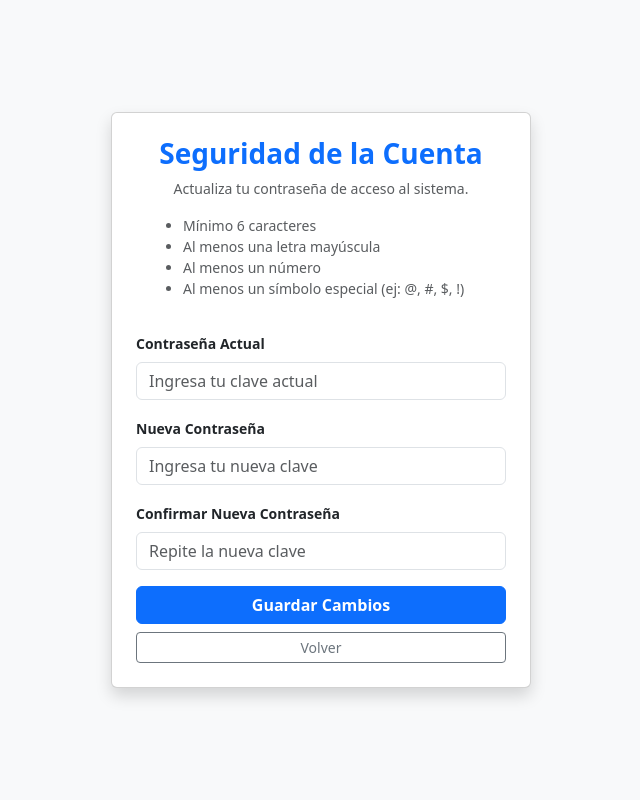
After one commit to pedroiturriaga98-design/ProyectoSGE, a Django app: template sistema/templates/cambiar_password_perfil.html in a window 1280 px wide. The commit adds this page. Shown: the whole page, without its empty margins (319-959 px from the left). Run offline with Django 5.2, Linux system fonts and the light colour scheme; the template is opened without the code that fills it, so the values that code supplies are empty.

Commit message:
feat: menu desplegable de perfil y cambio de clave desde cuenta

```diff
--- /dev/null
+++ b/sistema/templates/cambiar_password_perfil.html
@@ -0,0 +1,46 @@
+<!DOCTYPE html>
+<html lang="es">
+<head>
+    <meta charset="UTF-8">
+    <title>Cambiar Contraseña - SGE</title>
+    <link href="https://cdn.jsdelivr.net/npm/bootstrap@5.3.0/dist/css/bootstrap.min.css" rel="stylesheet">
+</head>
+<body class="bg-light d-flex align-items-center justify-content-center vh-100">
+    <div class="card shadow p-4" style="width: 420px;">
+        <div class="text-center mb-3">
+            <h3 class="fw-bold text-primary">Seguridad de la Cuenta</h3>
+            <p class="text-muted small">Actualiza tu contraseña de acceso al sistema.</p>
+            <ul class="text-start text-muted small mx-auto" style="max-width: 340px;">
+                <li>Mínimo 6 caracteres</li>
+                <li>Al menos una letra mayúscula</li>
+                <li>Al menos un número</li>
+                <li>Al menos un símbolo especial (ej: @, #, $, !)</li>
+            </ul>
+        </div>
+
+        {% if messages %}
+            {% for message in messages %}
+                <div class="alert alert-danger py-2 small">{{ message }}</div>
+            {% endfor %}
+        {% endif %}
+
+        <form method="POST">
+            {% csrf_token %}
+            <div class="mb-3">
+                <label class="form-label fw-semibold small">Contraseña Actual</label>
+                <input type="password" name="password_actual" class="form-control" placeholder="Ingresa tu clave actual" required>
+            </div>
+            <div class="mb-3">
+                <label class="form-label fw-semibold small">Nueva Contraseña</label>
+                <input type="password" name="nueva_password" class="form-control" placeholder="Ingresa tu nueva clave" required>
+            </div>
+            <div class="mb-3">
+                <label class="form-label fw-semibold small">Confirmar Nueva Contraseña</label>
+                <input type="password" name="conf_password" class="form-control" placeholder="Repite la nueva clave" required>
+            </div>
+            <button type="submit" class="btn btn-primary w-100 fw-semibold mb-2">Guardar Cambios</button>
+            <a href="javascript:history.back()" class="btn btn-outline-secondary w-100 btn-sm">Volver</a>
+        </form>
+    </div>
+</body>
+</html>
--- a/sistema/urls.py
+++ b/sistema/urls.py
@@ -5,6 +5,7 @@ urlpatterns = [
 
     path('', views.login_view, name='login'),
     path('cambiar-password/', views.cambiar_password_obligatorio, name='cambiar_password_obligatorio'),
+    path('mi-cuenta/cambiar-password/', views.cambiar_password_perfil, name='cambiar_password_perfil'),
     # Rutas para el Portal de apoderado
     path('apoderado/', views.apoderado_inicio, name='apoderado_inicio'),
     path('apoderado/notas/', views.apoderado_notas, name='apoderado_notas'),
```
Also changed, not shown: sistema/templates/base_admin.html (+34 -12 lines), sistema/views.py (+59 -0 lines).
